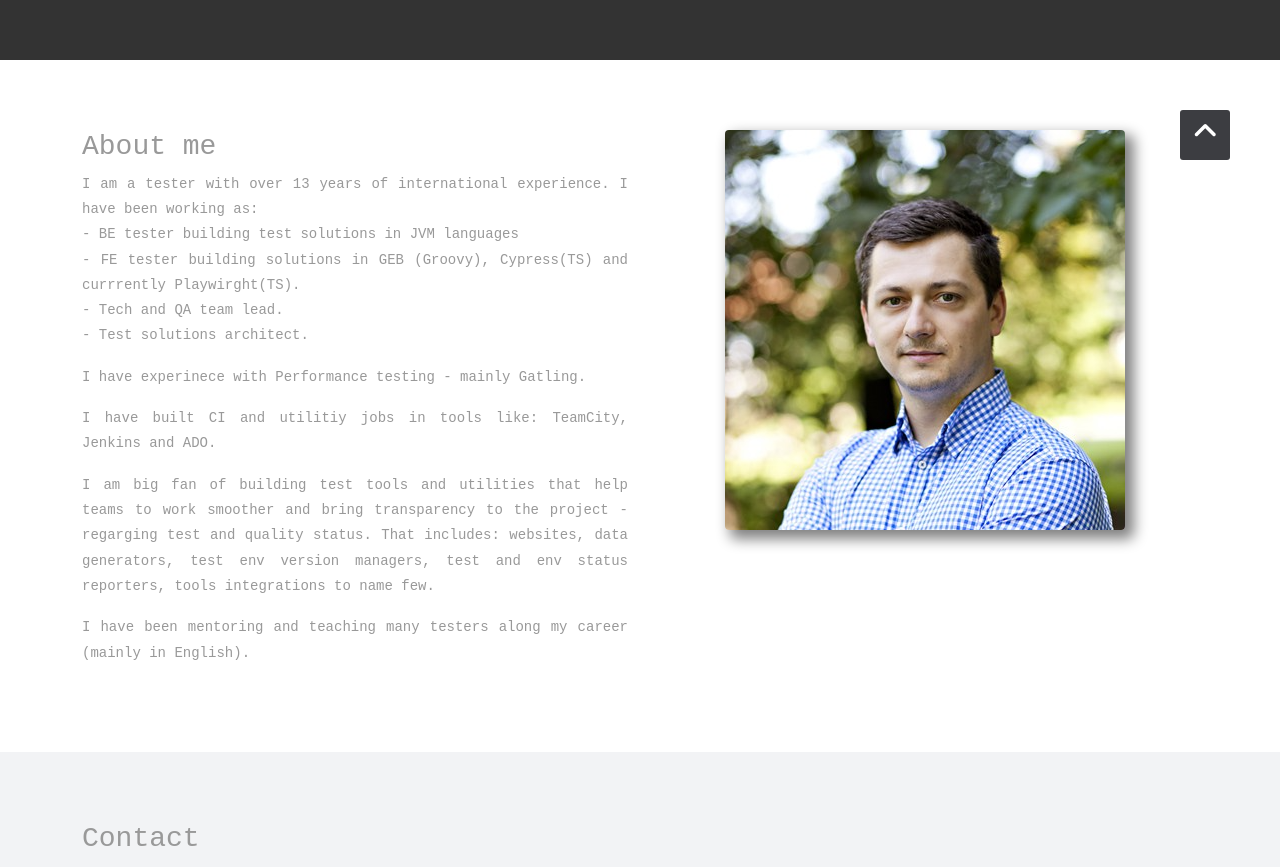
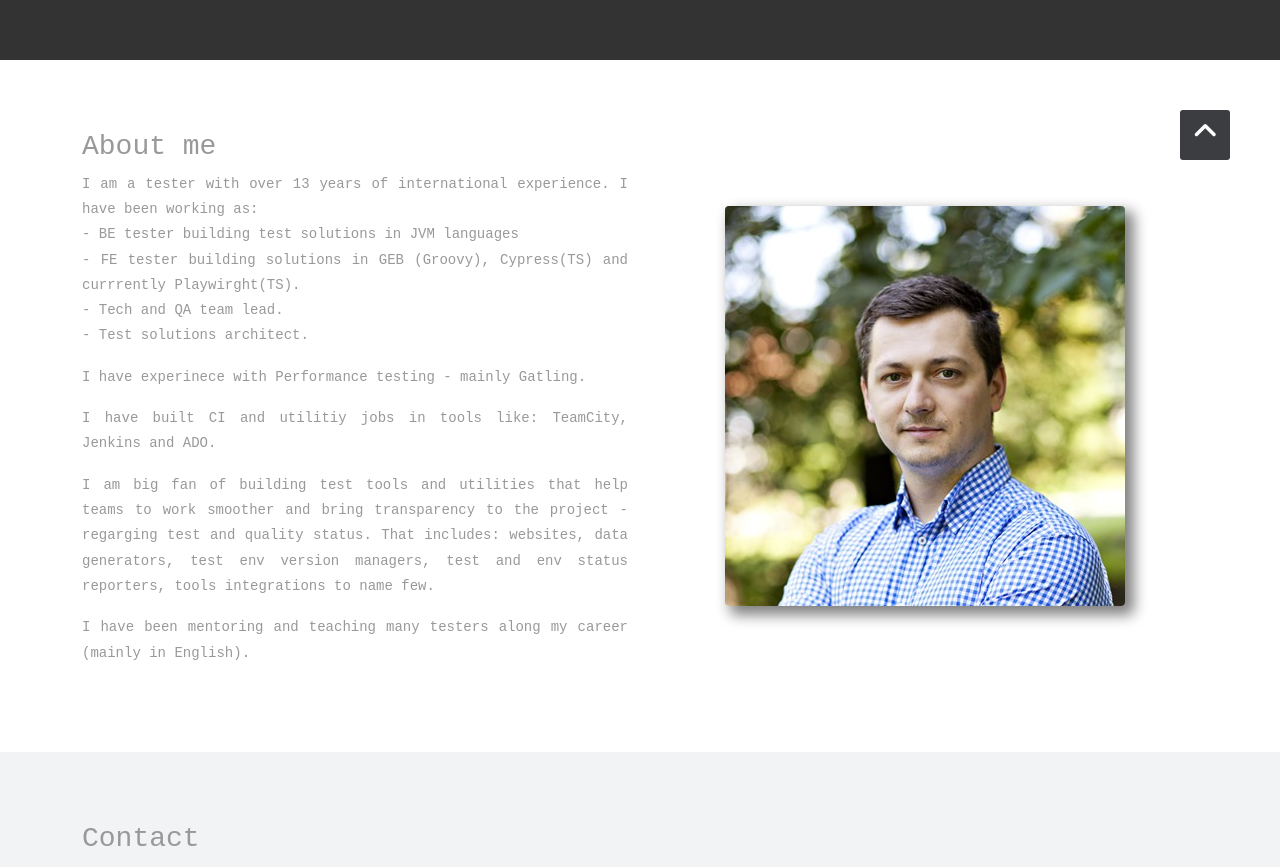
Before and after one commit to cagaragrzegorz/cagaragrzegorz.github.io, a React (Create React App) app: page / in a window 1280 px wide. Shown: the part 740-1607 px from the top of the page. Built offline with nearby package versions, Linux system fonts and the light colour scheme.

Commit message:
*center image

```diff
--- a/src/components/AboutMe.tsx
+++ b/src/components/AboutMe.tsx
@@ -33,7 +33,7 @@ export const AboutMe: React.FC = () => {
                     </p>
                     <p>I have been mentoring and teaching many testers along my career (mainly in English).</p>
                 </Col>
-                <Col md={6} sm={12} className="text-center">
+                <Col md={6} sm={12} className="image-container">
                     <img src={require('../images/ja.png')} alt="Grzegorz Cagara" />
                 </Col>
             </Row>
--- a/src/css/style.css
+++ b/src/css/style.css
@@ -151,6 +151,12 @@ img {
     height: auto;
 }
 
+.image-container {
+    display: flex;
+    justify-content: center;
+    align-items: center;
+}
+
 /* sections */
 
 .section {
```
